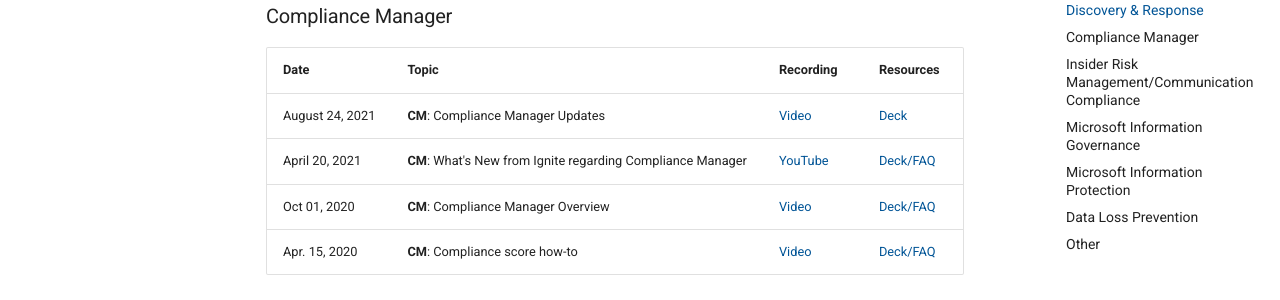
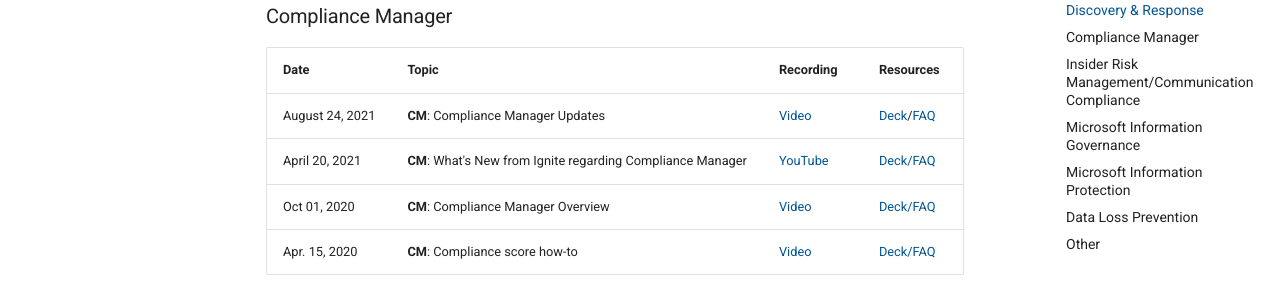
Before and after one commit to microsoft/ComplianceCxE, an MkDocs documentation site: the page built from docs/webinars.md, in a window 1280 px wide and 900 px high, scrolled down 1006 px. Shown: the part 152-452 px from the top of the window. Built offline with MkDocs 1.6.1 and Material for MkDocs 9.7.7, drawn with Linux system fonts in a browser that asks for light colours; comment, search, counter and statistics services are not loaded.

Commit message:
link to 8 24 FAQ

```diff
--- a/docs/webinars.md
+++ b/docs/webinars.md
@@ -35,7 +35,7 @@
 
 |Date|Topic|Recording|Resources|
 |---|---|---|---|
-|August 24, 2021|**CM**: Compliance Manager Updates|[Video](https://mipc.eventbuilder.com/event/45706)|[Deck](../resources/files/CM%20Updates%20Aug%202021.pdf)|
+|August 24, 2021|**CM**: Compliance Manager Updates|[Video](https://mipc.eventbuilder.com/event/45706)|[Deck](../resources/files/CM%20Updates%20Aug%202021.pdf)/[FAQ](resources\files\8 24 FAQ.pdf)|
 |April 20, 2021|**CM**: What's New from Ignite regarding Compliance Manager|[YouTube](https://www.youtube.com/watch?v=LzIbMZJPAII)|[Deck/FAQ](https://techcommunity.microsoft.com/t5/security-compliance-identity/what-s-new-from-ignite-regarding-compliance-manager/ba-p/2307554)|
 |Oct 01, 2020|**CM**: Compliance Manager Overview|[Video](https://aka.ms/MIPC/Video-Webinar-ComplianceManager)|[Deck/FAQ](https://aka.ms/MIPC/Blog-ComplianceManagerWebinar)|
 |Apr. 15, 2020|**CM**: Compliance score how-to|[Video](https://aka.ms/MIPC/Video-ComplianceScoreWebinar)|[Deck/FAQ](https://aka.ms/MIPC/Blog-ComplianceScoreWebinar)|
```
